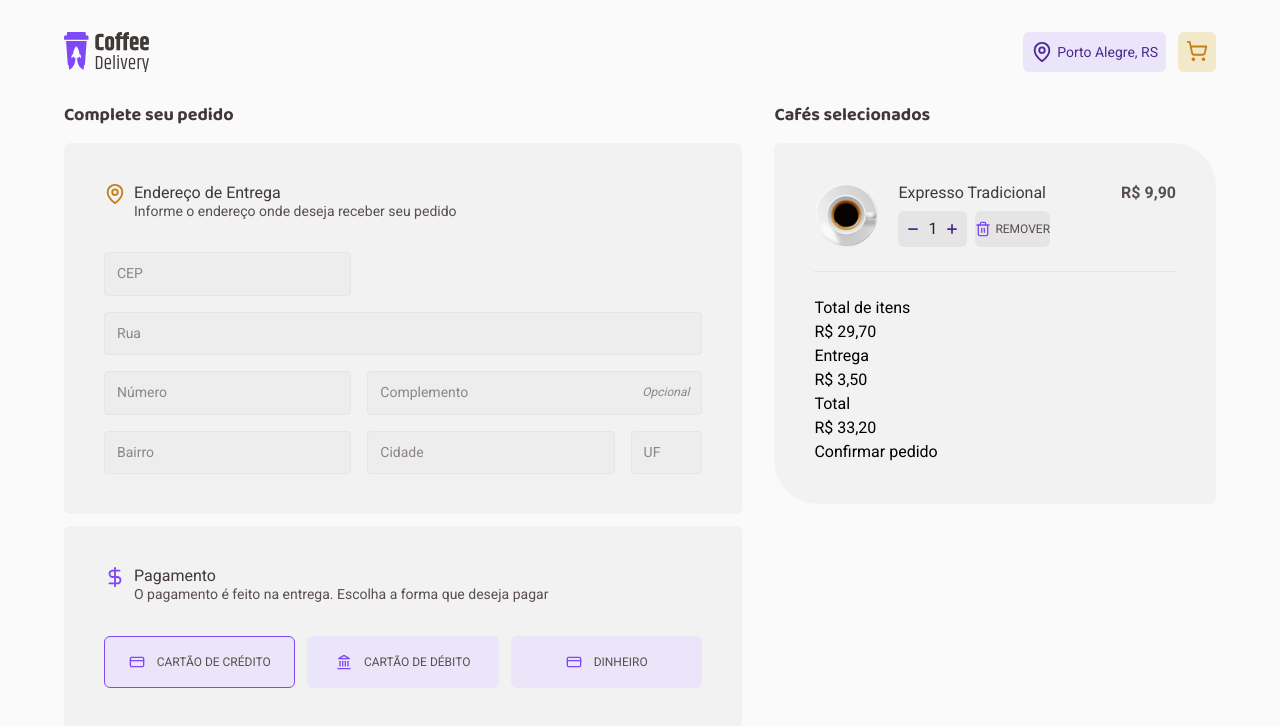
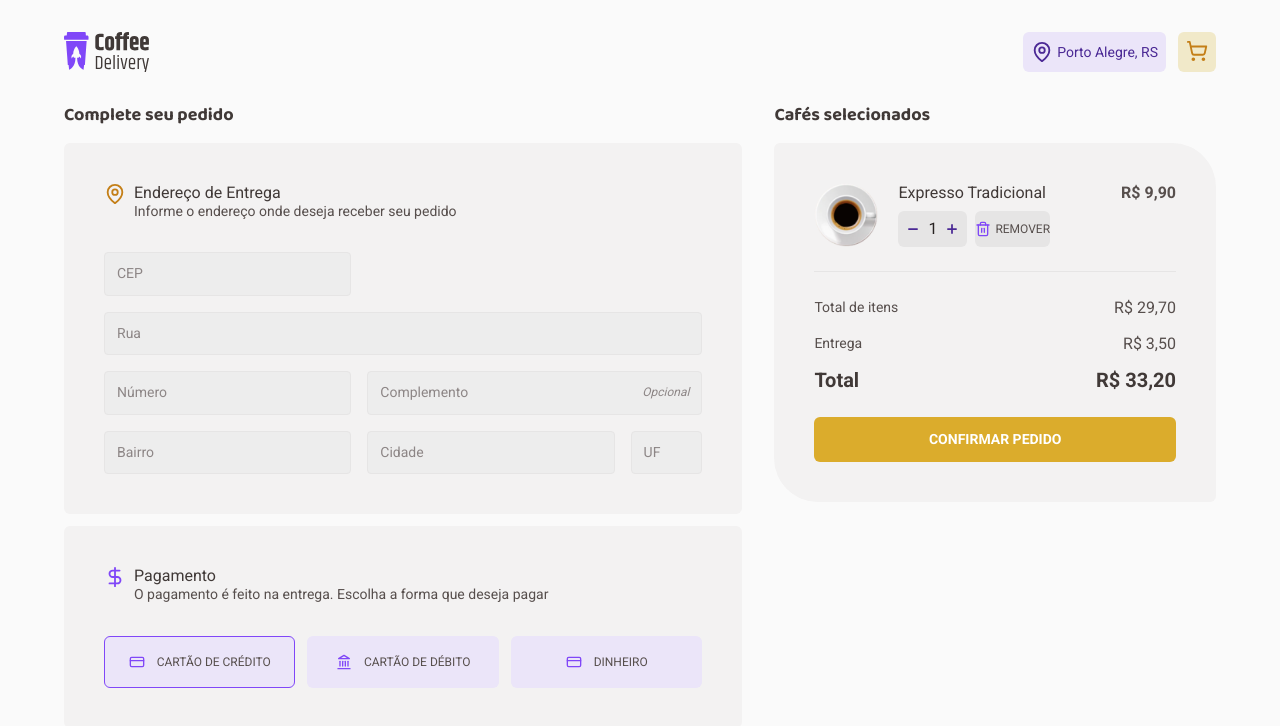
Before and after one commit to felipebdn/coffee-delivery, a Next.js app: page /checkout in a window 1280 px wide. Shown: the top 726 px of the page. Built offline with nearby package versions, Linux system fonts and the light colour scheme.

Commit message:
Add FormCheckout component to handle address input and improve code organization.

```diff
--- /dev/null
+++ b/src/app/checkout/FormCheckout.tsx
@@ -0,0 +1,63 @@
+import { useState } from 'react'
+import { useFormContext } from 'react-hook-form'
+
+export function FormChekout() {
+  const [inputFocus, setInputFocus] = useState(false)
+  const { register } = useFormContext()
+  return (
+    <div className="grid grid-cols-7 gap-4">
+      <input
+        type="text"
+        placeholder="CEP"
+        {...register('cep')}
+        className="inputCheckout inputTextPlaceholder col-span-3"
+      />
+      <input
+        type="text"
+        placeholder="Rua"
+        {...register('rua')}
+        className="inputCheckout inputTextPlaceholder col-span-7"
+      />
+      <input
+        type="text"
+        placeholder="Número"
+        {...register('numero')}
+        className="inputCheckout inputTextPlaceholder col-span-3"
+      />
+      <label
+        aria-pressed={inputFocus}
+        className="inputCheckout col-span-4 flex items-center aria-pressed:border-yellow-dark"
+      >
+        <input
+          type="text"
+          placeholder="Complemento"
+          {...register('rua')}
+          onFocus={() => setInputFocus(true)}
+          onBlur={() => setInputFocus(false)}
+          className="inputTextPlaceholder flex-1 bg-transparent outline-none"
+        />
+        <span className="text-xs font-normal italic leading-tight text-base-label">
+          Opcional
+        </span>
+      </label>
+      <input
+        className="inputCheckout inputTextPlaceholder col-span-3"
+        type="text"
+        placeholder="Bairro"
+        {...register('bairro')}
+      />
+      <input
+        className="inputCheckout inputTextPlaceholder col-span-3"
+        type="text"
+        placeholder="Cidade"
+        {...register('cidade')}
+      />
+      <input
+        className="inputCheckout inputTextPlaceholder col-span-1"
+        type="text"
+        placeholder="UF"
+        {...register('uf')}
+      />
+    </div>
+  )
+}
--- a/src/app/checkout/page.tsx
+++ b/src/app/checkout/page.tsx
@@ -1,6 +1,6 @@
 'use client'
 import './styles.css'
-import { useForm } from 'react-hook-form'
+import { FormProvider, useForm } from 'react-hook-form'
 import * as zod from 'zod'
 import { zodResolver } from '@hookform/resolvers/zod'
 import {
@@ -13,9 +13,9 @@ import {
   Trash2,
 } from 'lucide-react'
 import Image from 'next/image'
-import { useState } from 'react'
 
 import coffeeImage from '../../assets/images/coffee.svg'
+import { FormChekout } from './FormCheckout'
 
 const checkoutSchema = zod.object({
   cep: zod.string(),
@@ -30,13 +30,13 @@ const checkoutSchema = zod.object({
 type CheckoutTypes = zod.infer<typeof checkoutSchema>
 
 export default function Checkout() {
-  const [inputFocus, setInputFocus] = useState(false)
-  const { register } = useForm<CheckoutTypes>({
+  const formCheckout = useForm<CheckoutTypes>({
     resolver: zodResolver(checkoutSchema),
   })
-  // function teste(data: CheckoutTypes) {
-  //   console.log(data)
-  // }
+  function teste(data: CheckoutTypes) {
+    console.log(data)
+  }
+  const { handleSubmit } = formCheckout
   return (
     <div className="grid grid-cols-5 gap-8">
       <div className="col-span-3 flex flex-col gap-3">
@@ -55,60 +55,9 @@ export default function Checkout() {
               </p>
             </div>
           </header>
-          <div className="grid grid-cols-7 gap-4">
-            <input
-              type="text"
-              placeholder="CEP"
-              {...register('cep')}
-              className="inputCheckout inputTextPlaceholder col-span-3"
-            />
-            <input
-              type="text"
-              placeholder="Rua"
-              {...register('rua')}
-              className="inputCheckout inputTextPlaceholder col-span-7"
-            />
-            <input
-              type="text"
-              placeholder="Número"
-              {...register('numero')}
-              className="inputCheckout inputTextPlaceholder col-span-3"
-            />
-            <label
-              aria-pressed={inputFocus}
-              className="inputCheckout col-span-4 flex items-center aria-pressed:border-yellow-dark"
-            >
-              <input
-                type="text"
-                placeholder="Complemento"
-                {...register('rua')}
-                onFocus={() => setInputFocus(true)}
-                onBlur={() => setInputFocus(false)}
-                className="inputTextPlaceholder flex-1 bg-transparent outline-none"
-              />
-              <span className="text-xs font-normal italic leading-tight text-base-label">
-                Opcional
-              </span>
-            </label>
-            <input
-              className="inputCheckout inputTextPlaceholder col-span-3"
-              type="text"
-              placeholder="Bairro"
-              {...register('bairro')}
-            />
-            <input
-              className="inputCheckout inputTextPlaceholder col-span-3"
-              type="text"
-              placeholder="Cidade"
-              {...register('cidade')}
-            />
-            <input
-              className="inputCheckout inputTextPlaceholder col-span-1"
-              type="text"
-              placeholder="UF"
-              {...register('uf')}
-            />
-          </div>
+          <FormProvider {...formCheckout}>
+            <FormChekout />
+          </FormProvider>
         </div>
         <div className="flex flex-col gap-8 rounded-md bg-base-card p-10">
           <header className="flex gap-2">
@@ -192,21 +141,25 @@ export default function Checkout() {
               </span>
             </div>
           </div>
-          <div>
-            <div>
+          <div className="flex flex-col gap-3">
+            <div className="flex items-center justify-between text-sm font-normal leading-tight text-base-text">
               <p>Total de itens</p>
-              <span>R$ 29,70</span>
+              <span className="text-base">R$ 29,70</span>
             </div>
-            <div>
+            <div className="flex items-center justify-between text-sm font-normal leading-tight text-base-text">
               <p>Entrega</p>
-              <span>R$ 3,50</span>
+              <span className="text-base">R$ 3,50</span>
             </div>
-            <div>
+            <div className="flex justify-between text-xl font-bold leading-tight text-base-subtitle">
               <p>Total</p>
               <span>R$ 33,20</span>
             </div>
           </div>
-          <button>Confirmar pedido</button>
+          <form onSubmit={handleSubmit(teste)}>
+            <button className="mt-6 flex w-full items-center justify-center rounded-md bg-yellow p-3 text-sm font-bold uppercase leading-normal text-white">
+              Confirmar pedido
+            </button>
+          </form>
         </div>
       </div>
     </div>
```
